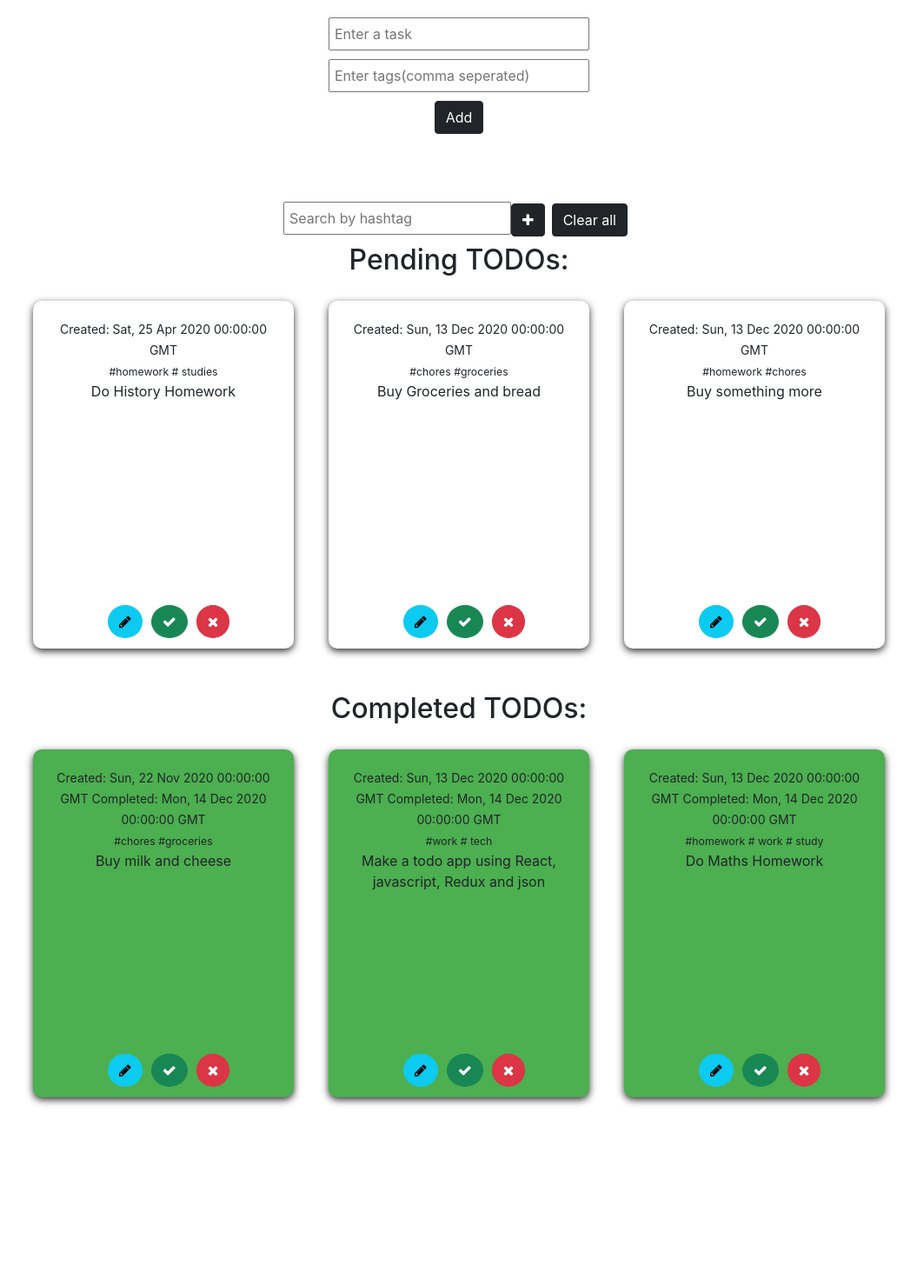
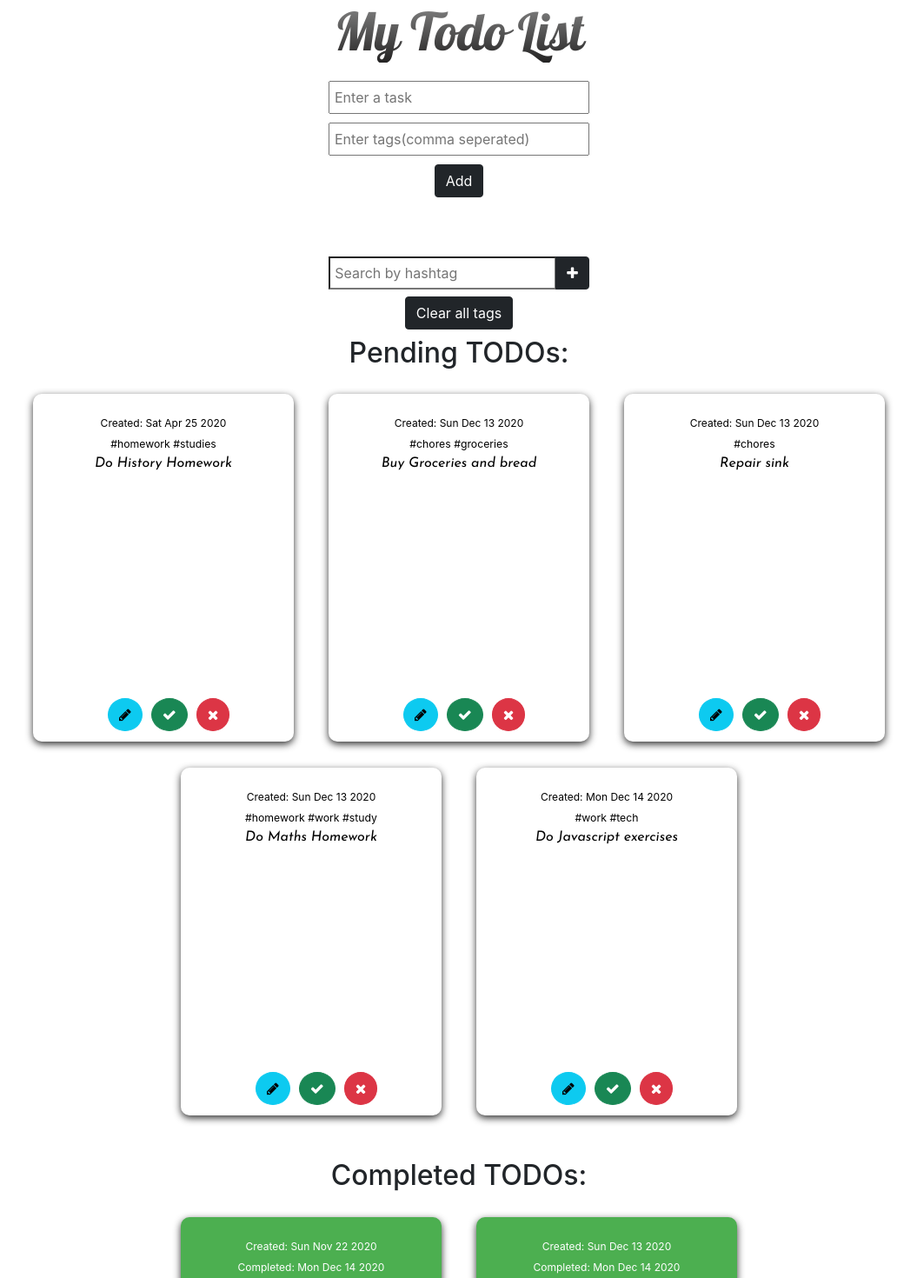
Before and after one commit to RutvikJogdand/todo_app, a React (Create React App) app in the folder MainApp/my_todo_app/: page / in a window 1280 px wide. Shown: the top 1470 px of the page at 87% size, without its empty margins (112-1167 px from the left). Before the commit the page ends 1312 px from the top, so only its background shows below. Built offline with nearby package versions, Linux system fonts and the light colour scheme; data requests are answered from the project's data file.

Commit message:
Updated font styling, date displays(Completed and pending tasks), button styling

```diff
--- a/MainApp/my_todo_app/public/index.html
+++ b/MainApp/my_todo_app/public/index.html
@@ -12,6 +12,8 @@
     <link rel="apple-touch-icon" href="%PUBLIC_URL%/logo192.png" />
     <link rel="stylesheet" href="https://cdnjs.cloudflare.com/ajax/libs/font-awesome/4.7.0/css/font-awesome.min.css">
     <link href="https://cdn.jsdelivr.net/npm/bootstrap@5.0.0-beta1/dist/css/bootstrap.min.css" rel="stylesheet" integrity="sha384-giJF6kkoqNQ00vy+HMDP7azOuL0xtbfIcaT9wjKHr8RbDVddVHyTfAAsrekwKmP1" crossorigin="anonymous">
+    <link rel="preconnect" href="https://fonts.gstatic.com">
+    <link href="https://fonts.googleapis.com/css2?family=Josefin+Sans:ital@1&family=Lobster&display=swap" rel="stylesheet">
     <!--
       manifest.json provides metadata used when your web app is installed on a
       user's mobile device or desktop. See https://developers.google.com/web/fundamentals/web-app-manifest/
--- a/MainApp/my_todo_app/src/Components/AllTodos/AllTodos.jsx
+++ b/MainApp/my_todo_app/src/Components/AllTodos/AllTodos.jsx
@@ -7,6 +7,7 @@ import Modal from '@material-ui/core/Modal';
 import Backdrop from '@material-ui/core/Backdrop';
 import Fade from '@material-ui/core/Fade';
 import styles from "./AllTodos.module.css"
+import { Typography } from "@material-ui/core";
 
 
 const useStyles = makeStyles((theme) => ({
@@ -43,7 +44,7 @@ function AllTodos()
         dispatch(get_todos())
     }, [dispatch])
 
-    const handleOpen = (id, title, tags) => {
+    const handleOpen = (id, title, tags) => { //this handles the opening of the modal to edit a todo
 
         setTodoId(id)
         setOpen(true);
@@ -55,29 +56,29 @@ function AllTodos()
         setTags(tags)
     }
 
-    const handleClose = () => {
+    const handleClose = () => { //this handles the closing of the modal to edit a todo
         setOpen(false);
         setTask("")
         setTags("")
     }
 
-    const handleComplete = (id, title, completed, creation_date, completion_date, tags) => {
+    const handleComplete = (id, title, completed, creation_date, completion_date, tags) => { //this function sends a request to toggle the status of a todo item
 
         dispatch(complete_todo({id, title, completed, creation_date, completion_date, tags}))
 
     }
 
-    const handleChange = (e) => {
+    const handleChange = (e) => { //This handles the todo title input change event
 
         setTask(e.target.value)
     }
 
-    const handleTagChange = (e) => {
+    const handleTagChange = (e) => { //This handles the todo tags input change event
 
         setTags(e.target.value)
     }
 
-    const handleKey = (e) => {
+    const handleKey = (e) => { //Adds a new item at the press of the enter key
 
         if(e.key === "Enter")
         {
@@ -86,7 +87,7 @@ function AllTodos()
 
     }
 
-    const handleAdd = () => {
+    const handleAdd = () => { //This is to add a new todo item (at click of add button or enter key)
 
         let allTags = tags.trim().split(",")
         setTask("")
@@ -105,7 +106,7 @@ function AllTodos()
 
     }
 
-    const handleEdit = () => {
+    const handleEdit = () => { //This is to edit a existing todo item
 
          if(todosArr)
         {
@@ -142,16 +143,16 @@ function AllTodos()
         dispatch(delete_todo(id))
     }
 
-    const handleTagFilters = (e) => {
+    const handleTagFilters = (e) => { //This handles the input onchange event of entering hashtags
 
         setFilterTag(e.target.value)
     }
 
-    const handleFilterKey = (e) => {
+    const handleFilterKey = (e) => { //Pushes the lastest key into the hashtags array at the press of enter key
 
-        if(e.key === "Enter")
+        if(e.key === "Enter" && filterTag)
         {
-            setTagsArr([...tagsArr,filterTag])
+            setTagsArr([filterTag, ...tagsArr])
 
            setFilterTag("")
         }
@@ -160,14 +161,16 @@ function AllTodos()
 
     }
 
-    const handleFilterAdd = (e) => {
+    const handleFilterAdd = (e) => { //Pushes the lastest key into the hashtags array at the press of "+"" button
 
-        setTagsArr([filterTag, ...tagsArr])
-
-           setFilterTag("")
+        if(filterTag)
+        {
+            setTagsArr([filterTag, ...tagsArr])
+               setFilterTag("")
+        }
     }
 
-    const handleFilterTagDelete = (todoItem) =>{
+    const handleFilterTagDelete = (todoItem) =>{ //Deletes a particular hashtag that you were searching by
 
         if(tagsArr.length > 0)
         {
@@ -176,47 +179,52 @@ function AllTodos()
 
     }
 
-    const handleClearFilters = () => {
+    const handleClearFilters = () => { //Clears out all hashtags at the press of Clear all tags button
 
         setTagsArr([])
     }
-    console.log(tagsArr)
-    // console.log(task, "TASK")
-    // console.log(tags, "TAGS")
     return(
         <>
+            <header>
+                <Typography  variant="h2" gutterBottom>
+                    <p className={styles.todoTitleMain}> <u> My Todo List </u> </p>
+                </Typography>
+            </header>
+            {/* Section below is for adding a new todo item */}
             <div onKeyPress={handleKey} className={styles.inputContainer}>
                 <input className={styles.inputField} type="search" name="task" value={task} placeholder="Enter a task" onChange={handleChange} />
                 <br/>
                 <input className={styles.inputField} type="search" name="tags" value={tags} placeholder="Enter tags(comma seperated)" onChange={handleTagChange} />
                 <br/>
                 <button className="btn btn-dark" onClick={handleAdd}>Add</button>
-
             </div>
             <br/>
             <br/>
+            {/* Section below is to add tags to filter todos by */}
             <div >
-                <input className={styles.filterTagInput} onKeyPress={handleFilterKey} type="search" name="filterTag" value={filterTag} onChange={handleTagFilters} placeholder="Search by hashtag" />
-                <span onClick={handleFilterAdd} className="btn btn-dark"><i className="fa fa-plus"></i> </span>
-                <button onClick={handleClearFilters} className="btn btn-dark m-2">Clear all</button>
+                <span style={{justifyContent: "center"}} className="input-group">
+                    <input className={styles.filterTagInput} onKeyPress={handleFilterKey} type="search" name="filterTag" value={filterTag} onChange={handleTagFilters} placeholder="Search by hashtag" />
+                    <span onClick={handleFilterAdd} className="btn btn-dark"><i className="fa fa-plus"></i> </span>
+                </span>
+                <button onClick={handleClearFilters} className="btn btn-dark m-2">Clear all tags</button>
             </div>
             <div>
                 {tagsArr && tagsArr.map(item => {
 
                     return(
-                        <button onClick={() => handleFilterTagDelete(item)} className="badge bg-primary m-2">{item} <i className="fa fa-close"></i> </button>
+                        <span key={uuidv4()} onClick={() => handleFilterTagDelete(item)} className="badge bg-primary m-2">{item} <i className="fa fa-close"></i> </span>
                     )
                 })}
             </div>
+            {/* Section below shows all pending todos */}
             <h2>Pending TODOs:</h2>
             <section className={styles.todosContainer}>
                 {
-                    todosArr && todosArr.filter(item => item.completed === false && tagsArr.length >0? item.tags.includes(...tagsArr): item.completed === false).map(item => { //completion_date
+                    todosArr && todosArr.filter(item => item.completed === false && tagsArr.length >0? item.tags.indexOf(...tagsArr) !== -1: item.completed === false).map(item => { //completion_date
 
                         return(
-                            <div key={uuidv4()} style={{backgroundColor: item.completed ? "#4caf50": "white"}}>
-                                <small> Created: {new Date(item.creation_date).toUTCString() } </small>
-                                {item.completed? <small>Completed: {new Date(item.completion_date).toUTCString()} </small> : ""}
+                            <div key={uuidv4()} style={{backgroundColor: item.completed ? "#4caf50": "white", color: item.completed? "white":"black"}}>
+                                <small className={styles.CreatedCompleted}> Created: {new Date(item.creation_date).toDateString() }  </small>
                                 <br/>
                                 <small> {item.tags.map(item => {
 
@@ -224,7 +232,7 @@ function AllTodos()
                                         <small key={uuidv4()}> #{item} </small>
                                     )
                                 })}  </small>
-                                <p> {item.title} </p>
+                                <p className={styles.todoTitle}> {item.title} </p>
 
                                 <div className={styles.btnContainer}>
                                     <button onClick={() =>handleOpen(item.id, item.title, item.tags)} className="btn btn-info rounded-circle">
@@ -244,16 +252,17 @@ function AllTodos()
 
             </section>
 
+            {/* Section below shows all completed todos */}
             <h2>Completed TODOs:</h2>
             <section className={styles.todosContainer}>
 
                 {
-                    todosArr && todosArr.filter(item => item.completed === true && tagsArr.length >0? item.tags.includes(...tagsArr): item.completed === true).map(item => { //completion_date
+                    todosArr && todosArr.filter(item => item.completed === true && tagsArr.length >0? item.tags.indexOf(...tagsArr) !== -1: item.completed === true).map(item => { //completion_date
 
                         return(
-                            <div key={uuidv4()} style={{backgroundColor: item.completed ? "#4caf50": "white"}}>
-                                <small> Created: {new Date(item.creation_date).toUTCString() } </small>
-                                {item.completed? <small>Completed: {new Date(item.completion_date).toUTCString()} </small> : ""}
+                            <div key={uuidv4()} style={{backgroundColor: item.completed ? "#4caf50": "white", color: item.completed? "white":"black"}}>
+                                <small className={styles.CreatedCompleted}> Created: {new Date(item.creation_date).toDateString() }  </small> <br/>
+                                {item.completed? <small className={styles.CreatedCompleted}>Completed: {new Date(item.completion_date).toDateString()}  </small> : ""}
                                 <br/>
                                 <small> {item.tags.map(item => {
 
@@ -261,7 +270,7 @@ function AllTodos()
                                         <small key={uuidv4()}> #{item} </small>
                                     )
                                 })}  </small>
-                                <p> {item.title} </p>
+                                <p className={styles.todoTitle}> {item.title} </p>
 
                                 <div className={styles.btnContainer}>
                                     <button onClick={() =>handleOpen(item.id, item.title, item.tags)} className="btn btn-info rounded-circle">
--- a/MainApp/my_todo_app/src/Components/AllTodos/AllTodos.module.css
+++ b/MainApp/my_todo_app/src/Components/AllTodos/AllTodos.module.css
@@ -32,6 +32,7 @@
     margin-left: 22%;
 }
 
+
 .inputField{
 
     width: 300px;
@@ -45,12 +46,26 @@
 
 .filterTagInput{
     padding: 5px;
-
-    margin-top: 10px;
 }
 
-
 .filterTagInput  button{
-    margin-top: -7px;
     margin-left: 10px;
 }
+
+.todoTitle{
+    font-family: 'Josefin Sans', sans-serif;
+}
+
+.todoTitleMain{
+
+    font-family: 'Lobster', cursive;
+    background: -webkit-linear-gradient(rgba(126, 126, 126, 0.904), rgb(36, 35, 35));
+    background-clip: text;
+    -webkit-text-fill-color: transparent;
+
+}
+
+.CreatedCompleted{
+
+    font-size: 12px;
+}
--- a/MainApp/my_todo_app/src/server/todoDB.json
+++ b/MainApp/my_todo_app/src/server/todoDB.json
@@ -19,7 +19,7 @@
       "completion_date": "12/14/2020",
       "tags": [
         "homework",
-        " studies"
+        "studies"
       ]
     },
     {
@@ -41,30 +41,40 @@
       "completion_date": "12/14/2020",
       "tags": [
         "work",
-        " tech"
+        "tech"
       ]
     },
     {
       "id": "5500ac5a-d628-4e45-a886-41e35a49948b",
-      "title": "Buy something more",
+      "title": "Repair sink",
       "completed": false,
       "creation_date": "12/13/2020",
       "completion_date": "12/14/2020",
       "tags": [
-        "homework",
         "chores"
       ]
     },
     {
       "id": "42f07a2f-aa90-4596-97e3-1f115b54cb07",
       "title": "Do Maths Homework",
-      "completed": true,
+      "completed": false,
       "creation_date": "12/13/2020",
       "completion_date": "12/14/2020",
       "tags": [
         "homework",
-        " work",
-        " study"
+        "work",
+        "study"
+      ]
+    },
+    {
+      "id": "77c17923-4b3a-40e1-a796-e9b39d97bfad",
+      "title": "Do Javascript exercises",
+      "completed": false,
+      "creation_date": "12/14/2020",
+      "completion_date": "12/14/2020",
+      "tags": [
+        "work",
+        "tech"
       ]
     }
   ]
```
Also changed, not shown: MainApp/my_todo_app/src/Redux/actions.js (line endings or trailing spaces), 1 other file (tests, documents, lock files or other folders).
